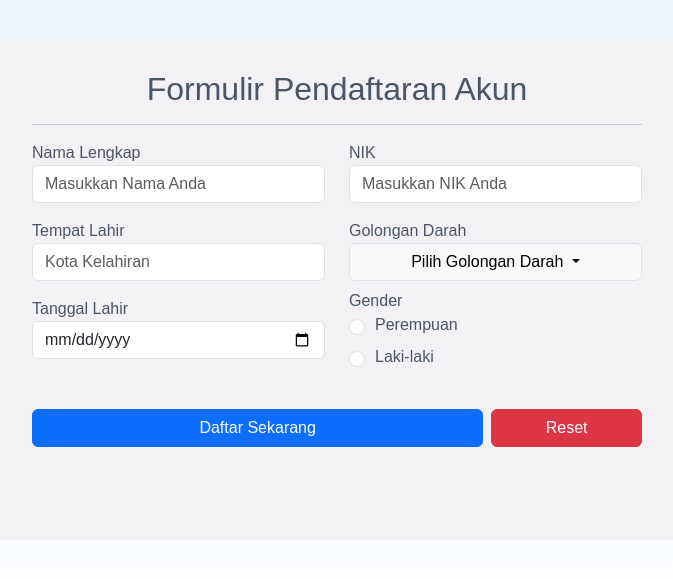
After one commit to anndyatr7/SIMBA, a PHP site: page /frontend/form-anak.php in a window 1280 px wide. The commit adds this page. Shown: the top 579 px of the page, without its empty margins (303-976 px from the left). Run offline with PHP 8.4, Linux system fonts and the light colour scheme.

Commit message:
lupa nambahin apa aja

```diff
--- /dev/null
+++ b/frontend/form-anak.php
@@ -0,0 +1,103 @@
+<!DOCTYPE html>
+<html lang="en">
+<head>
+    <meta charset="UTF-8">
+    <meta name="viewport" content="width=device-width, initial-scale=1.0">
+    <title>Form Registrasi</title>
+    <link href="https://cdn.jsdelivr.net/npm/bootstrap@5.3.8/dist/css/bootstrap.min.css" rel="stylesheet" integrity="sha384-sRIl4kxILFvY47J16cr9ZwB07vP4J8+LH7qKQnuqkuIAvNWLzeN8tE5YBujZqJLB" crossorigin="anonymous">
+    <style>
+        .kotak{
+            width: 700px;
+            min-height: 500px;
+            background: rgb(244, 241, 245);
+        }
+    </style>
+    <link rel="stylesheet" href="styling/buatindex.css?v<?php echo time();?>" >
+
+</head>
+<body>
+    <div class="d-flex justify-content-center" style="padding: 40px;">
+        <div class="kotak" style="padding: 30px 45px 45px 45px;">
+            <div style="text-align: center;">
+                <h2>Formulir Pendaftaran Akun</h2>
+                <hr />
+            </div>
+
+            <form action="../backend/create-anak.php" method="POST" novalidate>
+                <div class="d-flex gap-4">
+                    <div class="form-group w-50">
+                        <label for="nama">Nama Lengkap</label>
+                        <input type="text" placeholder="Masukkan Nama Anda" class="form-control" name="nama" required>
+                    </div>
+                    <div class="form-group w-50">
+                        <label for="nik">NIK</label>
+                        <input type="text" placeholder="Masukkan NIK Anda" class="form-control" name="nik" required>
+                    </div>
+                </div>
+
+                <div class="d-flex gap-4 mt-3">
+                    <div class="w-50">
+                        <div class="mb-3">
+                            <label for="tempat_lahir">Tempat Lahir</label>
+                            <input type="text" class="form-control" placeholder="Kota Kelahiran" name="tempat_lahir" id="tempat_lahir" required>
+                        </div>
+                        <div>
+                            <label for="tanggal_lahir">Tanggal Lahir</label>
+                            <input type="date" class="form-control" name="tanggal_lahir" id="tanggal_lahir" required>
+                        </div>
+                    </div>
+                    <div class="w-50">
+                        <div class="form-group w-30">
+                            <label for="goldar">Golongan Darah</label>
+                            <div class="dropdown">
+                                <button class="btn btn-light w-100 border dropdown-toggle" type="button" data-bs-toggle="dropdown">
+                                    <span id="goldarDisplay">Pilih Golongan Darah</span>
+                                </button>
+                                <ul class="dropdown-menu w-100 p-2">
+                                    <li><label class="dropdown-item"><input type="radio" class="me-2 goldarCheck" name="goldar_radio" value="A"> A</label></li>
+                                    <li><label class="dropdown-item"><input type="radio" class="me-2 goldarCheck" name="goldar_radio" value="B"> B</label></li>
+                                    <li><label class="dropdown-item"><input type="radio" class="me-2 goldarCheck" name="goldar_radio" value="AB"> AB</label></li>
+                                    <li><label class="dropdown-item"><input type="radio" class="me-2 goldarCheck" name="goldar_radio" value="O"> O</label></li>
+                                </ul>
+                            </div>
+                            <!-- Hidden input untuk mengirim ke backend -->
+                            <input type="hidden" name="goldar" id="goldarInput" required>
+                        </div>
+                        <div class="form-group w-30 text-start mt-2">
+                            <label>Gender</label>
+                             <div class="d-flex align-items-center mb-2">
+                                 <input class="form-check-input" style="margin-right: 10px;" type="radio" name="gender" id="Perempuan" value="Perempuan" required>
+                                 <label class="form-check-label" for="Perempuan">Perempuan</label>
+                             </div>
+                             <div class="d-flex align-items-center mb-2">
+                                 <input class="form-check-input" style="margin-right: 10px;" type="radio" name="gender" id="Laki-laki" value="Laki-laki">
+                                 <label class="form-check-label" for="Laki-laki">Laki-laki</label>
+                             </div>
+                        </div>
+                    </div>
+                </div>
+
+                <div class="d-flex justify-content-center gap-2 mt-3">
+                    <button type="submit" class="btn btn-primary mt-3" style="width: 75%;" name="formanak">Daftar Sekarang</button>
+                    <button type="reset" class="btn btn-danger mt-3" style="width: 25%;">Reset</button>
+                </div>
+
+            </form>
+        </div>
+    </div>
+
+    <script src="https://cdn.jsdelivr.net/npm/@popperjs/core@2.11.8/dist/umd/popper.min.js" integrity="sha384-I7E8VVD/ismYTF4hNIPjVp/Zjvgyol6VFvRkX/vR+Vc4jQkC+hVqc2pM8ODewa9r" crossorigin="anonymous"></script>
+    <script src="https://cdn.jsdelivr.net/npm/bootstrap@5.3.8/dist/js/bootstrap.min.js" integrity="sha384-G/EV+4j2dNv+tEPo3++6LCgdCROaejBqfUeNjuKAiuXbjrxilcCdDz6ZAVfHWe1Y" crossorigin="anonymous"></script>
+
+    <script>
+        // Handle dropdown golongan darah
+        document.querySelectorAll(".goldarCheck").forEach(radio => {
+            radio.addEventListener("change", (e) => {
+                const value = e.target.value;
+                document.getElementById("goldarDisplay").textContent = value;
+                document.getElementById("goldarInput").value = value;
+            });
+        });
+    </script>
+</body>
+</html>
```
Also changed, not shown: backend/auth.php (+14 -9 lines), backend/create-anak.php (added, +56 -0 lines), frontend/dashboard-anak.php (+52 -1 lines), frontend/dashboard-ibu.php (+17 -9 lines), frontend/registrasi.php (+17 -1 lines).
